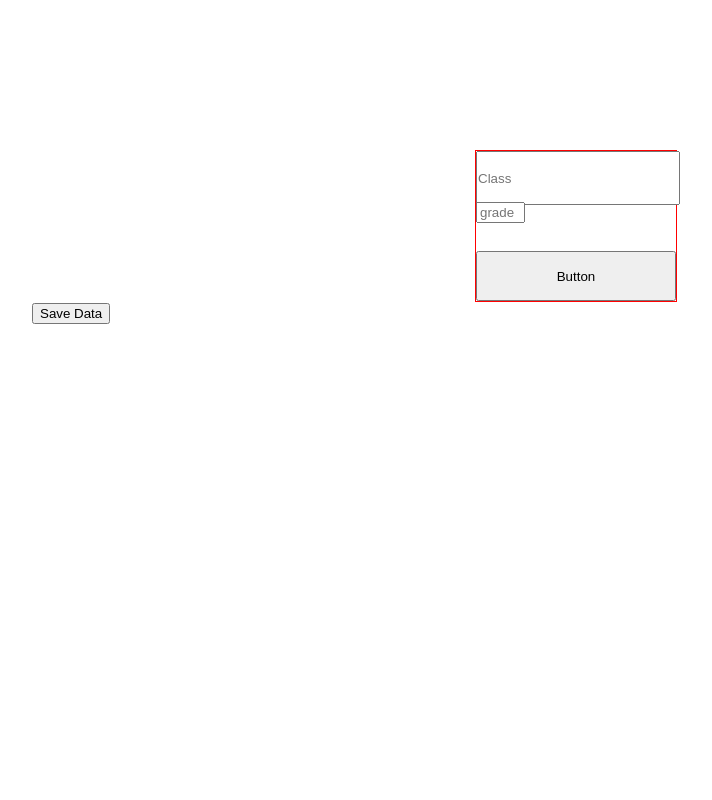
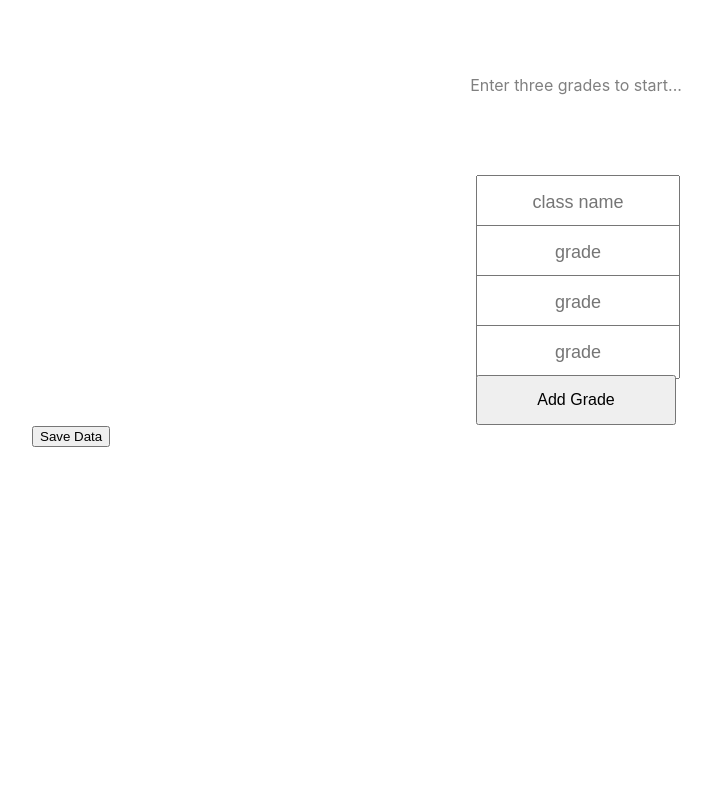
Before and after one commit to tommy-js/schoolgraph, a React (Create React App) app: page / in a window 1280 px wide. Shown: the top 800 px of the page, without its empty margins (64-776 px from the left). Built offline with nearby package versions, Linux system fonts and the light colour scheme.

Commit message:
Changes to animations

```diff
--- a/src/components/AddFieldButton.js
+++ b/src/components/AddFieldButton.js
@@ -4,7 +4,7 @@ import "../main.scss";
 const AddFieldButton = props => {
   return (
     <button className="input_field_child" onClick={props.field}>
-      Button
+      Add Grade
     </button>
   );
 };
--- a/src/components/BodyComp.js
+++ b/src/components/BodyComp.js
@@ -4,6 +4,7 @@ import InputField from "./InputField";
 import AddFieldButton from "./AddFieldButton";
 import SaveData from "./SaveData";
 import Graph from "./Graph";
+import EnterNotifyer from "./EnterNotifyer";
 import "../main.scss";
 
 export function field(num) {
@@ -39,6 +40,7 @@ function BodyComp() {
 
   return (
     <div className="body">
+      <EnterNotifyer modField={modField} />
       <div className="input_field_parent">
         <ClassNameField updateName={updateName} />
         <InputField
--- a/src/components/ClassNameField.js
+++ b/src/components/ClassNameField.js
@@ -8,7 +8,7 @@ function ClassNameField(props) {
         className="input_field"
         type="text"
         required
-        placeholder="Class"
+        placeholder="class name"
         onChange={e => props.updateName(e)}
       />
     </div>
--- /dev/null
+++ b/src/components/EnterNotifyer.js
@@ -0,0 +1,20 @@
+import React, { useState, useEffect } from "react";
+import "../main.scss";
+
+function EnterNotifyer(props) {
+  const [visual, setVisual] = useState(50);
+
+  useEffect(() => {
+    if (props.modField.length > 2) {
+      setVisual(0);
+    }
+  }, [props.modField]);
+
+  return (
+    <div style={{ height: visual + "px" }} className="enter_notifyer">
+      <span>Enter three grades to start...</span>
+    </div>
+  );
+}
+
+export default EnterNotifyer;
--- a/src/components/Graph.js
+++ b/src/components/Graph.js
@@ -1,10 +1,13 @@
 import React, { useState, useEffect, prevState } from "react";
 import GraphNode from "./GraphNode";
+import GraphInfo from "./GraphInfo";
+import GraphOptions from "./GraphOptions";
 import "../main.scss";
 
 function Graph(props) {
   const [graphmapper, setGraphmapper] = useState([]);
   const [displayer, setDisplayer] = useState({ opacity: 0, top: 100 });
+  const [visual, setVisual] = useState("none");
   const [passVal, setPassVal] = useState(60);
   const [totalScore, setTotalScore] = useState(0);
   const [avg, setAvg] = useState(0);
@@ -13,6 +16,7 @@ function Graph(props) {
     setGraphmapper(props.modField);
     if (graphmapper.length > 2) {
       setDisplayer({ opacity: 1, top: 0 });
+      setVisual("block");
     }
   }, [props.saveCount]);
 
@@ -23,15 +27,25 @@ function Graph(props) {
       checkVal = checkVal + graphmapper[k].count;
       console.log(checkVal);
     }
-    setAvg(checkVal / graphmapper.length);
+    setAvg(Math.floor((checkVal / graphmapper.length) * 100) / 100);
+    if (typeof avg != "number") {
+      setAvg(0);
+    }
   }, [props.saveCount]);
 
   return (
     <div className="graph_encloser">
-      <div className="options_sideview"></div>
+      <div className="options_sideview" style={{ display: visual }}>
+        <div className="inner_options_sideview">
+          <GraphOptions />
+        </div>
+      </div>
       <div
         className="graph"
-        style={{ opacity: displayer.opacity, top: displayer.top + "px" }}
+        style={{
+          opacity: displayer.opacity,
+          top: displayer.top + "px"
+        }}
       >
         <div className="graph_title">
           <span className="graph_title_span">{props.nameState}</span>
@@ -51,7 +65,11 @@ function Graph(props) {
           style={{ height: 2 * passVal + "px" }}
         ></div>
       </div>
-      <div className="info_sideview">Avg:{avg}</div>
+      <div className="info_sideview" style={{ display: visual }}>
+        <div className="inner_info_sideview">
+          <GraphInfo avg={avg} />
+        </div>
+      </div>
     </div>
   );
 }
--- /dev/null
+++ b/src/components/GraphInfo.js
@@ -0,0 +1,12 @@
+import React from "react";
+import "../main.scss";
+
+function GraphInfo(props) {
+  return (
+    <div>
+      <div className="graph_item">Avg:{props.avg}%</div>
+    </div>
+  );
+}
+
+export default GraphInfo;
--- /dev/null
+++ b/src/components/GraphOptions.js
@@ -0,0 +1,12 @@
+import React from "react";
+import "../main.scss";
+
+function GraphOptions() {
+  return (
+    <div>
+      <div className="graph_item"></div>
+    </div>
+  );
+}
+
+export default GraphOptions;
--- a/src/components/InputField.js
+++ b/src/components/InputField.js
@@ -2,7 +2,10 @@ import React, { useState, useEffect } from "react";
 import NewInputField from "./NewInputField";
 
 function InputField(props) {
-  const [mapper, setMapper] = useState([]);
+  const [mapper, setMapper] = useState([
+    { id: 2222, count: 0 },
+    { id: 11111, count: 0 }
+  ]);
 
   useEffect(() => {
     setMapper(prev => [...prev, props.map]);
--- a/src/components/NewGrade.js
+++ b/src/components/NewGrade.js
@@ -17,6 +17,7 @@ function NewGrade(props) {
   return (
     <div className="input_field_child">
       <input
+        className="input_type_number"
         type="number"
         placeholder="grade"
         min="0"
--- a/src/main.scss
+++ b/src/main.scss
@@ -12,7 +12,15 @@
   margin-right: auto;
   margin-top: 50px;
   margin-bottom: 50px;
+  border: 1px solid transparent;
+  border-radius: 5px;
+  transition: 0.3s;
   // border: 1px solid green;
+}
+
+.graph_encloser:hover {
+  border: 1px solid grey;
+  transition: 0.3s;
 }
 
 .graph_encloser:hover > .info_sideview,
@@ -31,6 +39,13 @@
   transition: 0.3s;
 }
 
+.inner_options_sideview {
+  width: 100%;
+  margin-top: 50px;
+  margin-bottom: 50px;
+  border: 1px solid green;
+}
+
 .info_sideview {
   position: relative;
   display: inline-block;
@@ -40,6 +55,13 @@
   width: 12%;
   border: 1px solid red;
   transition: 0.3s;
+}
+
+.inner_info_sideview {
+  width: 100%;
+  margin-top: 50px;
+  margin-bottom: 50px;
+  border: 1px solid green;
 }
 
 .graph {
@@ -114,15 +136,26 @@
 .input_field_parent {
   position: relative;
   width: 200px;
-  margin-top: 150px;
+  margin-top: 50px;
   margin-left: auto;
   margin-right: auto;
-  border: 1px solid red;
 }
 
 .input_field_child {
   height: 50px;
   width: 100%;
+  text-align: center;
+  font-size: 16px;
+  cursor: pointer;
+}
+
+.input_type_number {
+  height: 100%;
+  width: 100%;
+  margin: 0;
+  padding: 0;
+  text-align: center;
+  font-size: 18px;
 }
 
 .input_field {
@@ -130,6 +163,13 @@
   height: 100%;
   margin: 0;
   padding: 0;
+  text-align: center;
+  font-size: 18px;
+}
+
+.input_field:hover,
+.input_type_number:hover {
+  border: 1px solid grey;
 }
 
 input::-webkit-outer-spin-button,
@@ -141,3 +181,13 @@ input::-webkit-inner-spin-button {
 input[type="number"] {
   -moz-appearance: textfield;
 }
+
+.enter_notifyer {
+  position: relative;
+  margin-top: 75px;
+  overflow: hidden;
+  width: 100%;
+  text-align: center;
+  color: grey;
+  transition: 0.3s;
+}
```
